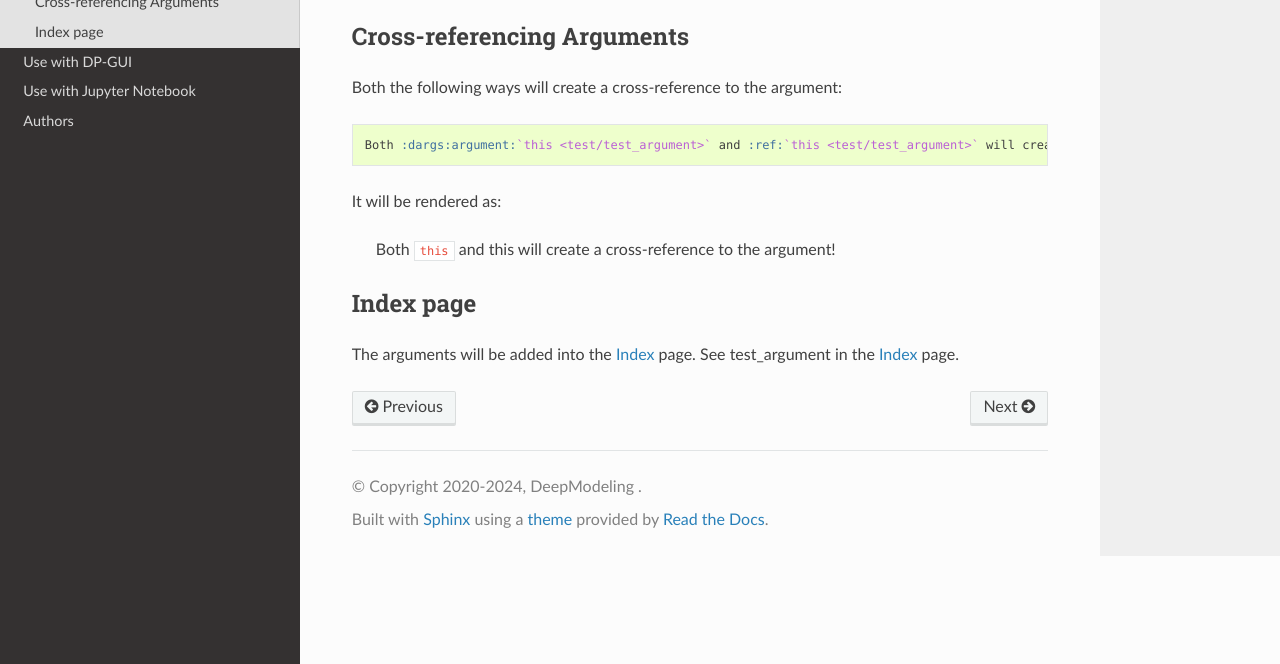
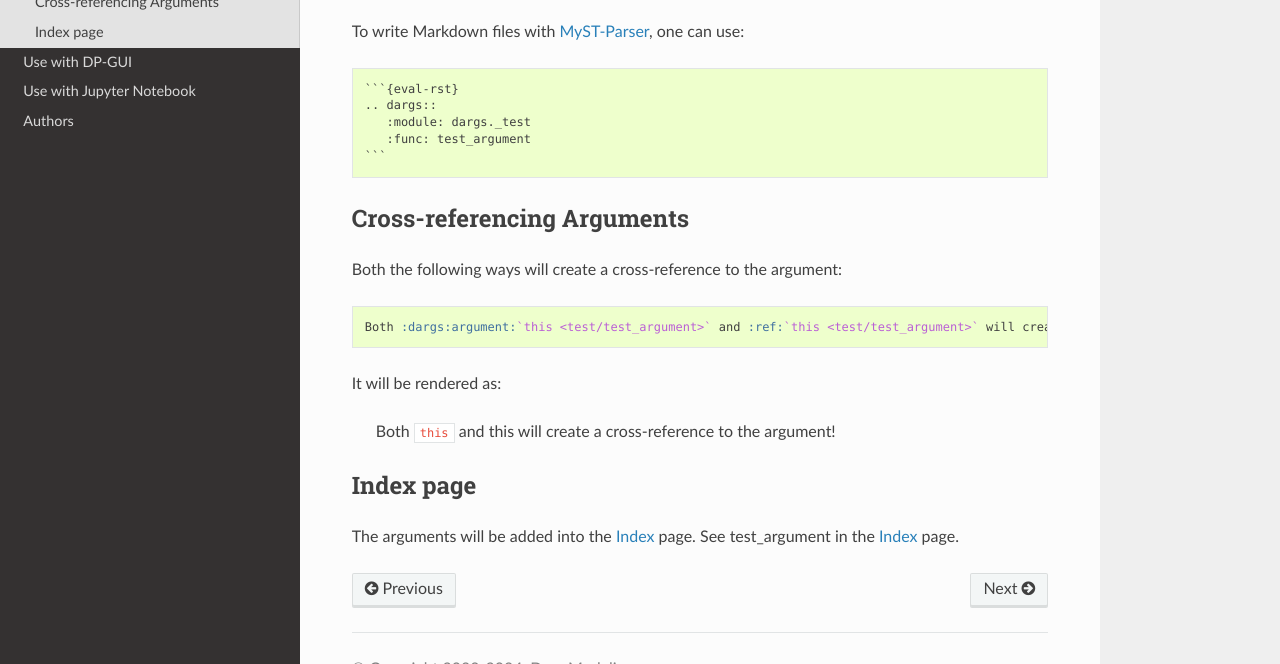
Before and after one commit to deepmodeling/dargs, a Sphinx documentation site: the page built from docs/sphinx.rst, in a window 1280 px wide and 900 px high, scrolled down 548 px, cut to the strip 236-900 px from the top of the window. Built offline with Sphinx 7.4.7 and the Read the Docs theme 2.0.0, drawn with Linux system fonts in a browser that asks for light colours; pages that are not in the unit, such as notebooks, are missing from menus; cross-references to code outside the pages are shown as plain code.

Commit message:
docs: document how to use dargs sphinx directive in markdown files (#77)
inspired by https://github.com/deepmodeling/deepmd-kit/pull/3989

<!-- This is an auto-generated comment: release notes by coderabbit.ai
-->
## Summary by CodeRabbit

- **Documentation**
- Added a code snippet for writing Markdown files using MyST-Parser in
the documentation.
<!-- end of auto-generated comment: release notes by coderabbit.ai -->

````diff
--- a/docs/sphinx.rst
+++ b/docs/sphinx.rst
@@ -30,6 +30,16 @@
    :module: dargs._test
    :func: test_arguments
 
+To write Markdown files with `MyST-Parser <https://github.com/executablebooks/MyST-parser>`_, one can use:
+
+.. code-block:: markdown
+
+    ```{eval-rst}
+    .. dargs::
+       :module: dargs._test
+       :func: test_argument
+    ```
+
 Cross-referencing Arguments
 ---------------------------
 
````
